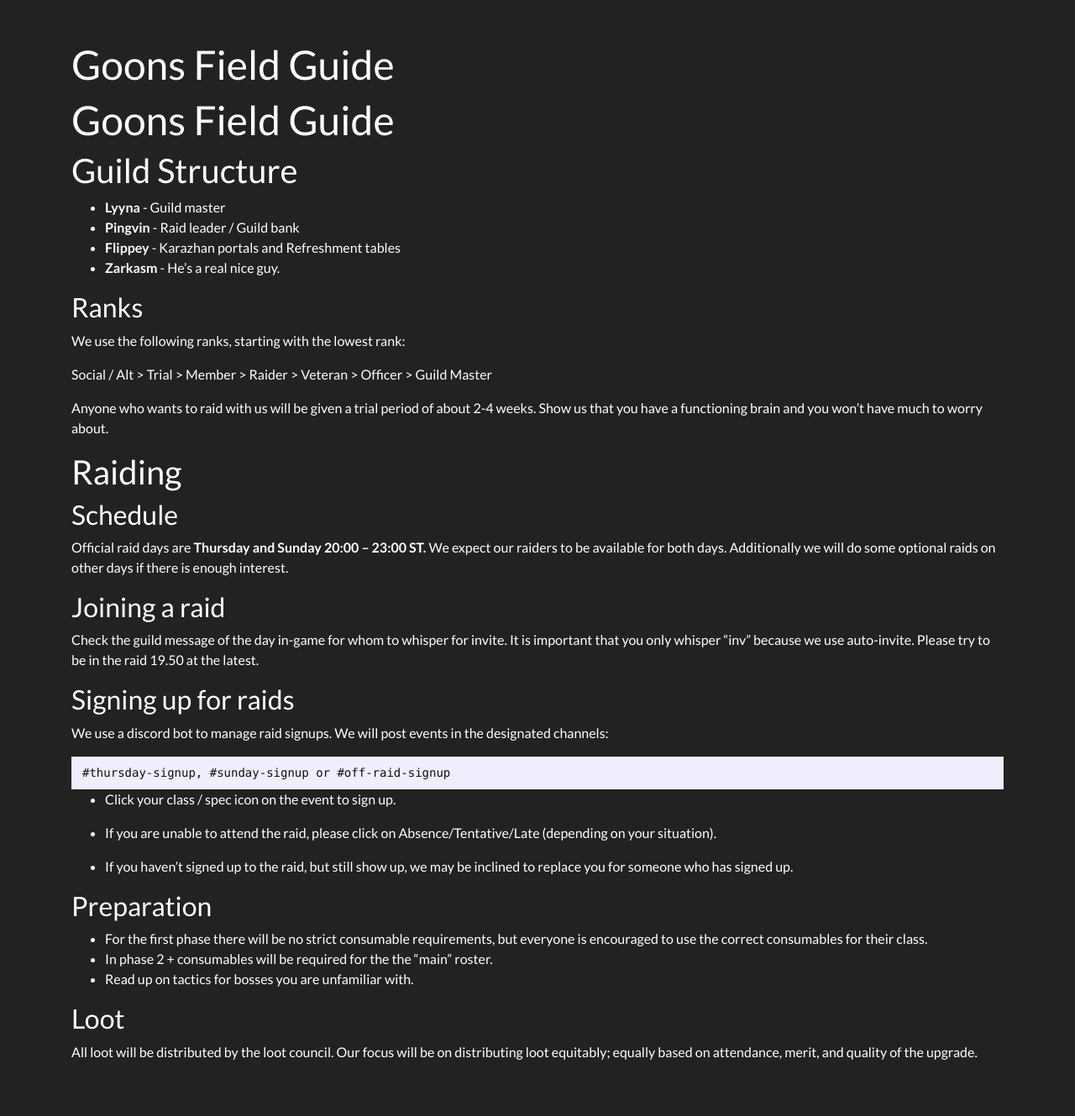
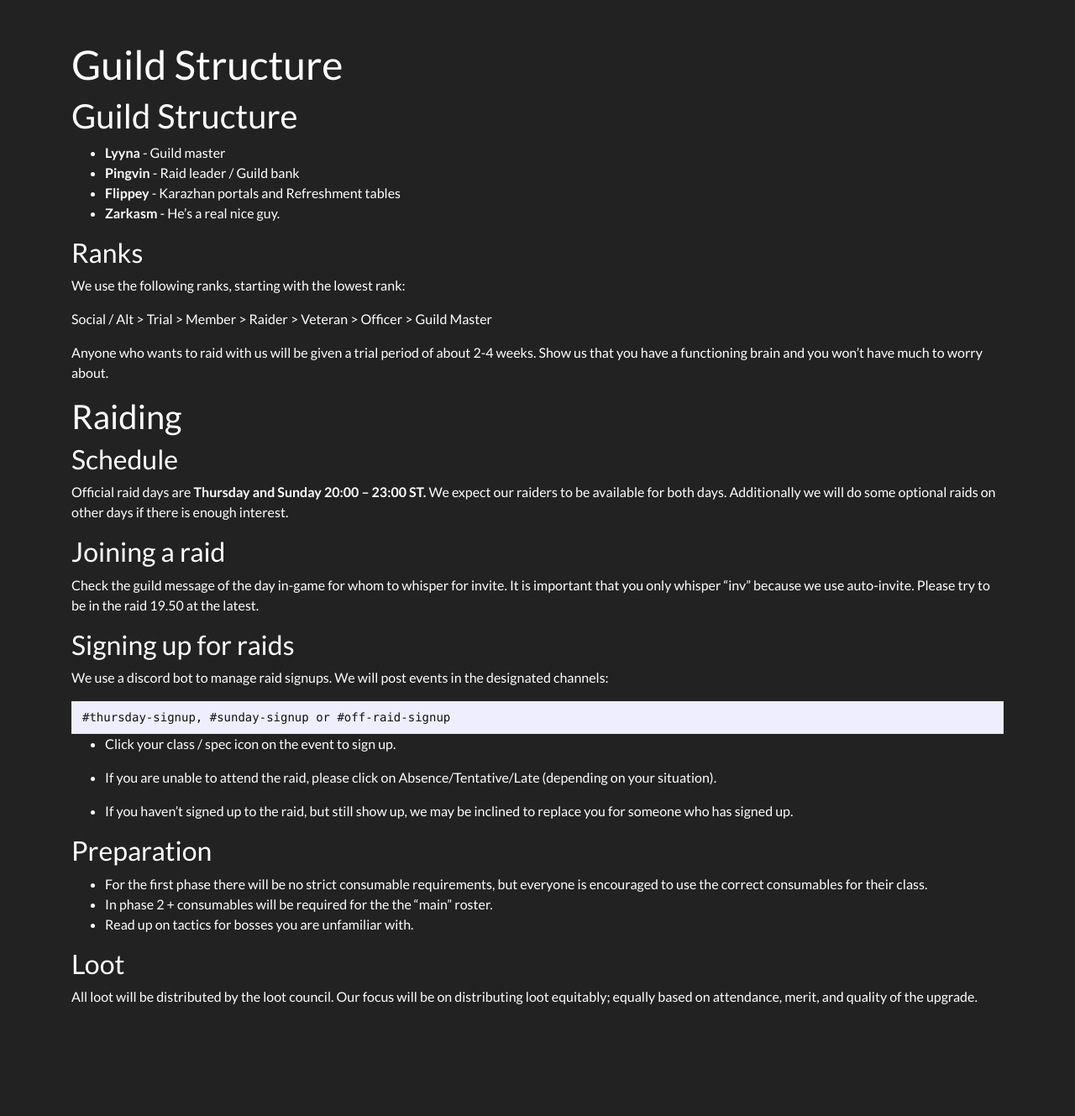
Before and after one commit to goons-classic/goons-classic.github.io, a Jekyll site: the page built from index.md, in a window 1280 px wide. Shown: the whole page at 84% size. Built offline with Jekyll 4.4.1, drawn with Linux system fonts in a browser that asks for light colours; our own code applies the rules of GitHub Pages for plain Markdown files; after the commit the page ends 1263 px from its top, so only the background shows below that.

Commit message:
Update index.md

```diff
--- a/index.md
+++ b/index.md
@@ -1,6 +1,3 @@
-
-# Goons Field Guide
-
 ## Guild Structure
  - **Lyyna** -  Guild master
  -  **Pingvin** - Raid leader / Guild bank
```
